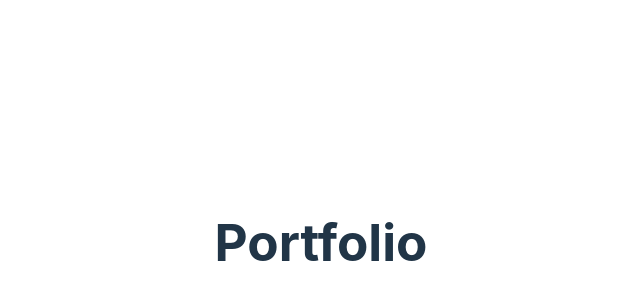
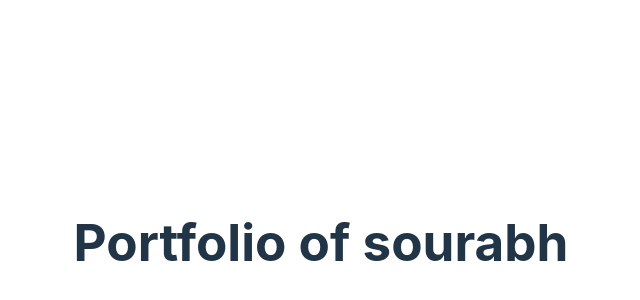
Before and after one commit to Sourabh-Smash/Portfolio, a React (Vite) app: page / in a window 1280 px wide. Shown: the part 158-458 px from the top of the page, without its empty margins (319-959 px from the left). Built offline with nearby package versions, Linux system fonts and the light colour scheme.

Commit message:
updating app.jsx

```diff
--- a/src/App.jsx
+++ b/src/App.jsx
@@ -8,7 +8,7 @@ function App() {
 
   return (
     <>
-      <h1>Portfolio</h1>
+      <h1>Portfolio of sourabh</h1>
     </>
   )
 }
```
